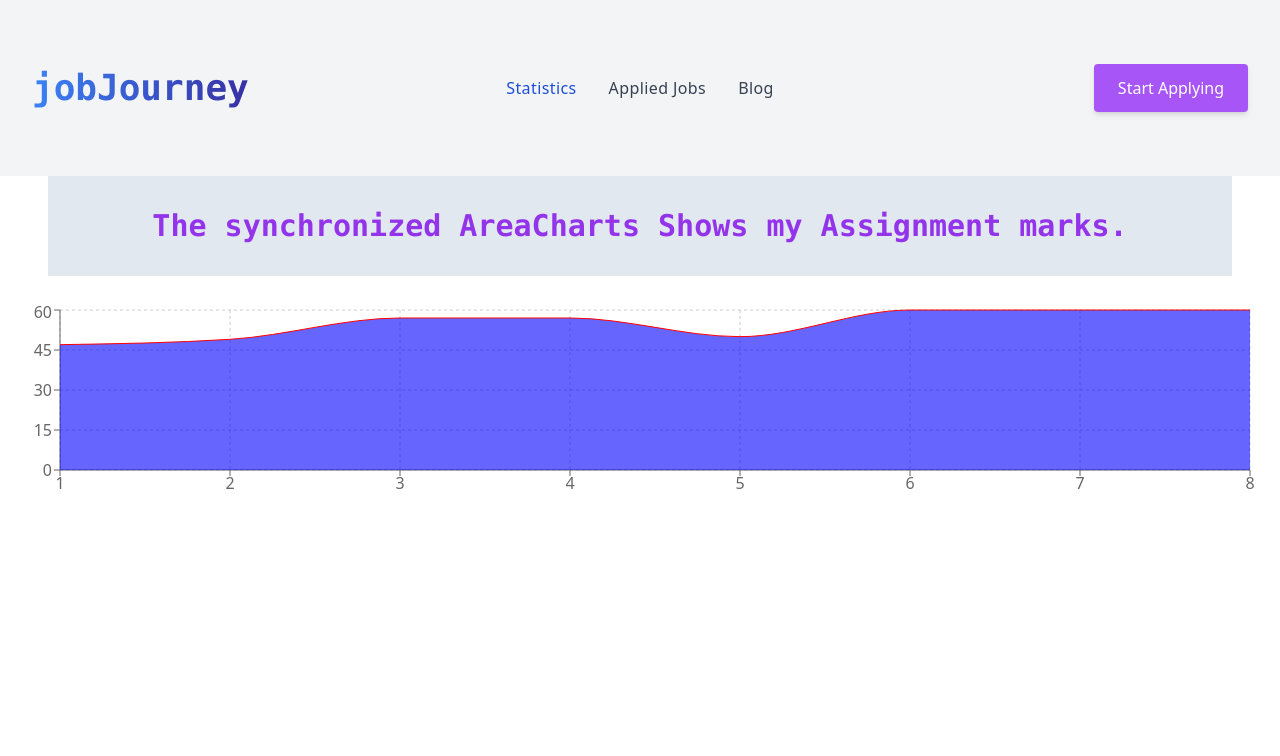
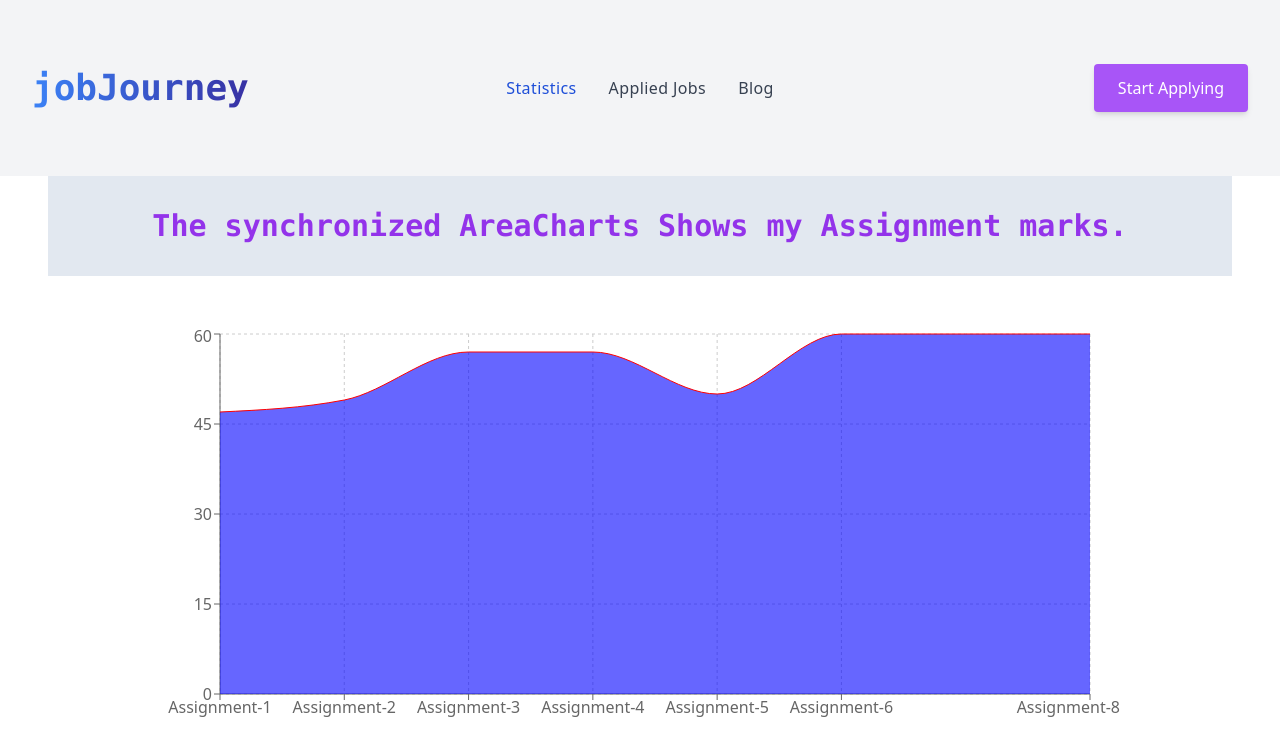
Before and after one commit to Mahmudul107/career-hub, a React (Vite) app: page /statistics in a window 1280 px wide. Shown: the top 756 px of the page. Built offline with nearby package versions, Linux system fonts and the light colour scheme.

Commit message:
Chart w and h updated

```diff
--- a/src/components/AppliedJobs.jsx
+++ b/src/components/AppliedJobs.jsx
@@ -1,6 +1,5 @@
 import React, { useEffect } from "react";
 import { MapPinIcon, CurrencyDollarIcon } from "@heroicons/react/24/solid";
-import { getStoredCart } from "../utils/fakeDB";
 import { useLoaderData } from "react-router-dom";
 
 const AppliedJobs = () => {
@@ -14,6 +13,43 @@ const AppliedJobs = () => {
       </h2>
       <p>{products.length}</p>
 
+        <div>
+          <div className="flex justify-between items-center px-8 border gap-6 py-16 mx-auto sm:max-w-xl  lg:max-w-screen-md md:px-24 lg:px-4 lg:py-4 mt-36">
+            <div className="flex gap-6">
+              <div className="bg-gray-200 w-48 h-52 inline-flex justify-center items-center mr-3">
+                <img className="m-4 p-4" src={products.company_logo} alt="" />
+              </div>
+              <div className="mt-8">
+                <h1 className="text-lg font-semibold font-mono">
+                  {products.job_title}
+                </h1>
+                <p className="font-mono text-sm mb-3">
+                  {products.company_name}
+                </p>
+                <div className="flex gap-3 mb-6">
+                  <button className="btn-feature">
+                    {products.remote_or_onsite}
+                  </button>
+                  <button className="btn-feature">
+                    {products.fulltime_or_parttime}
+                  </button>
+                </div>
+                <div className="flex gap-7 mb-6 text-base">
+                  <div className="inline-flex items-center">
+                    <MapPinIcon className="h-5 w-6 " />
+                    <p>{products.location}</p>
+                  </div>
+                  <div className="inline-flex items-center">
+                    <CurrencyDollarIcon className="h-5 w-5 " />
+                    <p>{products.salary}</p>
+                  </div>
+                </div>
+              </div>
+            </div>
+          <button className="btn-primary">View Details</button>
+          </div>
+        </div>
+
     </div>
   );
 };
--- a/src/components/Header.jsx
+++ b/src/components/Header.jsx
@@ -37,7 +37,7 @@ const Header = () => {
             </li>
           </ul>
         </div>
-        <Link to='/' className="normal-case text-4xl font-extrabold font-mono bg-gradient-to-r bg-clip-text text-transparent to-indigo-800 from-blue-500">jobJourney</Link>
+        <Link className="normal-case text-4xl font-extrabold font-mono bg-gradient-to-r bg-clip-text text-transparent to-indigo-800 from-blue-500">jobJourney</Link>
       </div>
       <div className="navbar-center hidden lg:flex">
         <ul className="items-center hidden space-x-8 lg:flex">
--- a/src/components/Home.jsx
+++ b/src/components/Home.jsx
@@ -5,7 +5,8 @@ import Categories from "./Categories";
 import JobFeatured from "./JobFeatured";
 
 const Home = () => {
-  const jobFeatures = useLoaderData();
+  const jobFeatures = useLoaderData([]);
+  // console.log(jobFeatures)
   const [seeAllJobs, setSeeAllJobs] = useState(false)
 
 
@@ -85,7 +86,8 @@ const Home = () => {
         </div>
       </div>
       <div className="text-center  my-12">
-        <button onClick={setSeeAllJobs} className="btn-primary shadow-lg">See All Jobs</button>
+      <button onClick={() => setSeeAllJobs(true)} className="btn-primary shadow-lg">See All Jobs</button>
+
       </div>
     </div>
   );
--- a/src/components/JobDetails.jsx
+++ b/src/components/JobDetails.jsx
@@ -22,7 +22,7 @@ const JobDetails = () => {
 
   useEffect(() => {
     if (jobDetails) {
-      let find = jobDetails.find((jobDetail) => jobDetail.id == Id);
+      let find = jobDetails.find((jobDetail) => jobDetail.id === Id);
       setData(find);
     }
   }, []);
--- a/src/components/Statistics.jsx
+++ b/src/components/Statistics.jsx
@@ -12,22 +12,23 @@ import {
 
 const Statistics = () => {
   const assignmentsMarks = [
-    { assignment: 1, marks: 47 },
-    { assignment: 2, marks: 49 },
-    { assignment: 3, marks: 57 },
-    { assignment: 4, marks: 57 },
-    { assignment: 5, marks: 50 },
-    { assignment: 6, marks: 60 },
-    { assignment: 7, marks: 60 },
-    { assignment: 8, marks: 60 },
-  ];
+    { assignment: "Assignment-1", marks: 47 },
+    { assignment: "Assignment-2", marks: 49 },
+    { assignment: "Assignment-3", marks: 57 },
+    { assignment: "Assignment-4", marks: 57 },
+    { assignment: "Assignment-5", marks: 50 },
+    { assignment: "Assignment-6", marks: 60 },
+    { assignment: "Assignment-7", marks: 60 },
+    { assignment: "Assignment-8", marks: 60 },
+  ]
 
   return (
     <div>
       <h1 className="text-center text-3xl text-purple-600 bg-slate-200 p-8 mb-6 font-mono font-bold mx-12">
         The synchronized AreaCharts Shows my Assignment marks.
       </h1>
-      <ResponsiveContainer width="100%" height={200}>
+      <div className="flex items-center justify-center my-12">
+        <ResponsiveContainer width="75%" height={400}>
           <AreaChart
             width={500}
             height={200}
@@ -48,6 +49,7 @@ const Statistics = () => {
           </AreaChart>
         </ResponsiveContainer>
       </div>
+    </div>
   );
 };
 
--- a/src/main.jsx
+++ b/src/main.jsx
@@ -29,7 +29,7 @@ const router = createBrowserRouter([
         loader: () => fetch('/jobFeatured.json')
       },
       {
-        path: 'appliedJobs',
+        path: "appliedJobs",
         element: <AppliedJobs/>,
         loader: cartData,
       },
```
Also changed, not shown: 1 other file (tests, documents, lock files or other folders). Lines whose indentation alone changed are shown as unchanged.
